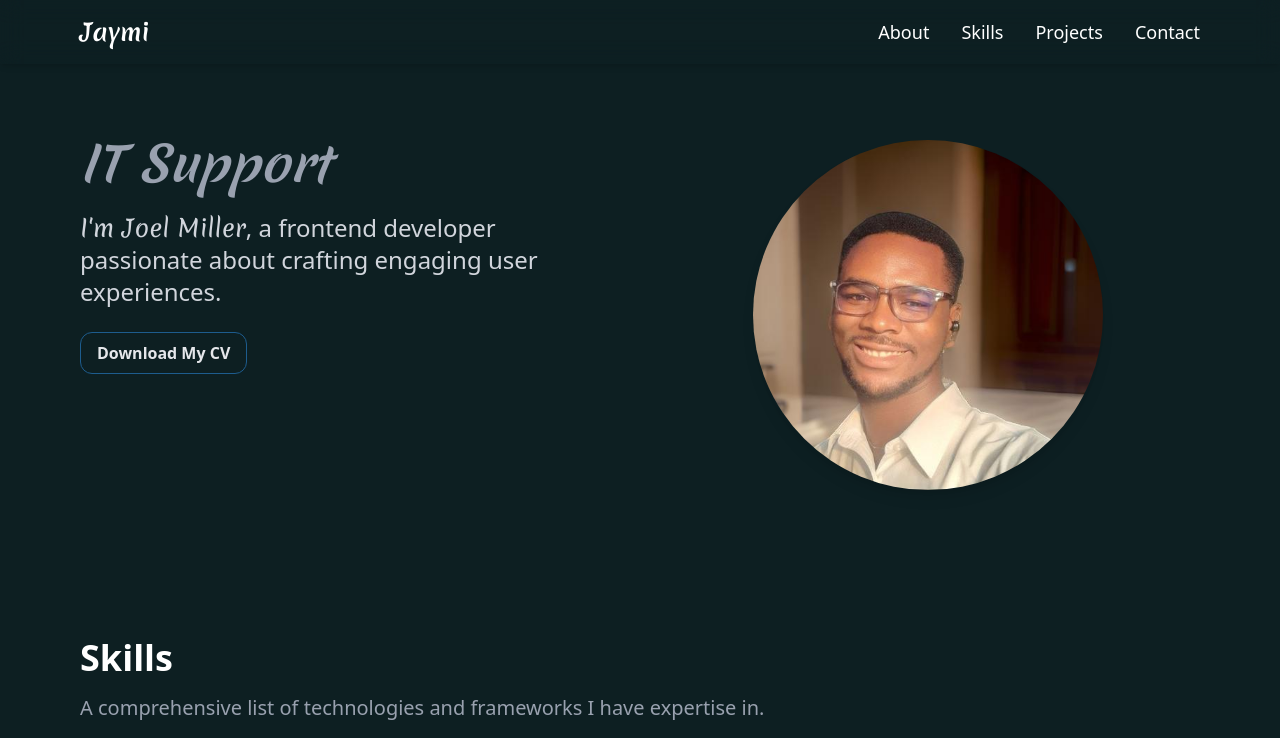
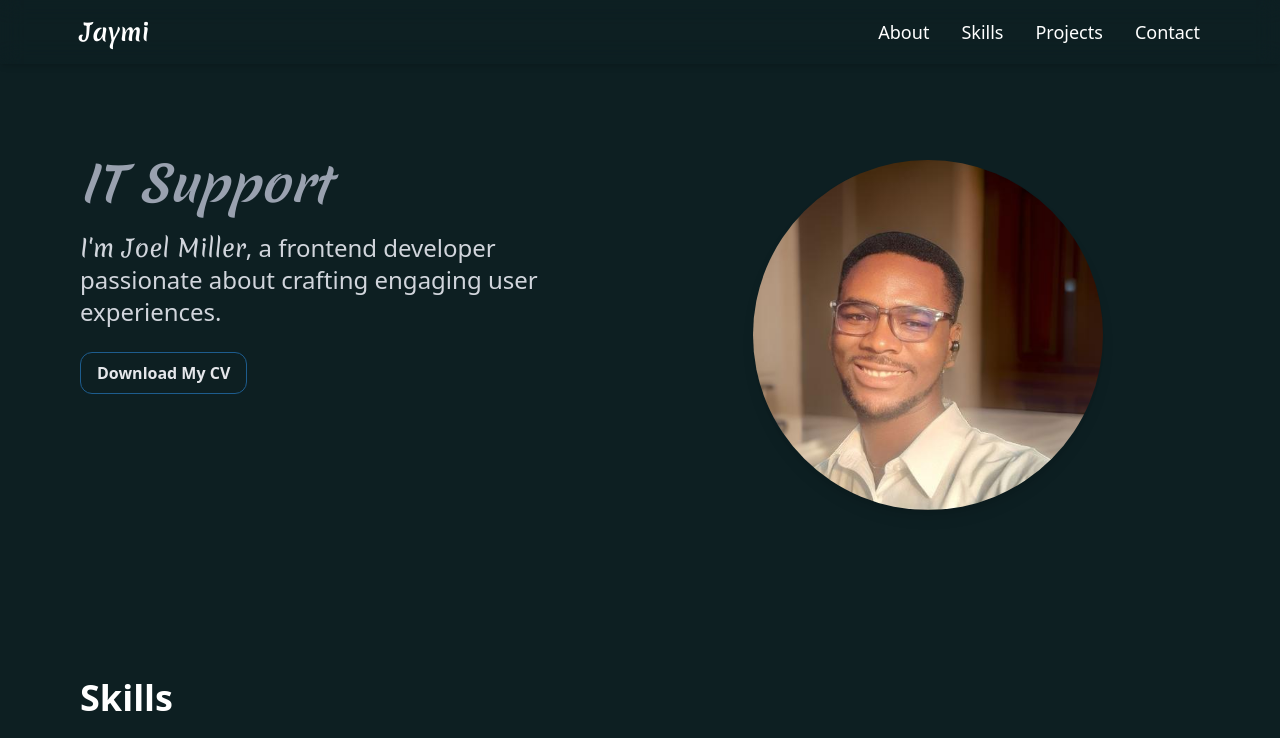
Before and after one commit to Jaymi-01/portfolio-2.0, a React (Vite) app: page / in a window 1280 px wide. Shown: the top 738 px of the page. Built offline with nearby package versions, Linux system fonts and the light colour scheme.

Commit message:
fix: update padding for about section

```diff
--- a/src/App.jsx
+++ b/src/App.jsx
@@ -11,7 +11,7 @@ const App = () => {
     <div>
       <Navbar />
       <div className="pt-20 px-4 max-w-6xl mx-auto">
-        <section id="about" className="scroll-mt-20 py-15">
+        <section id="about" className="scroll-mt-20 py-20">
           <About />
         </section>
 
```
